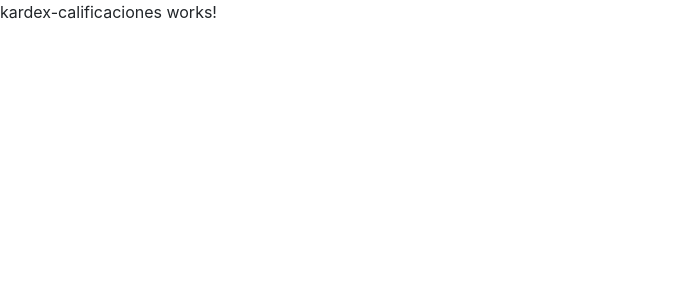
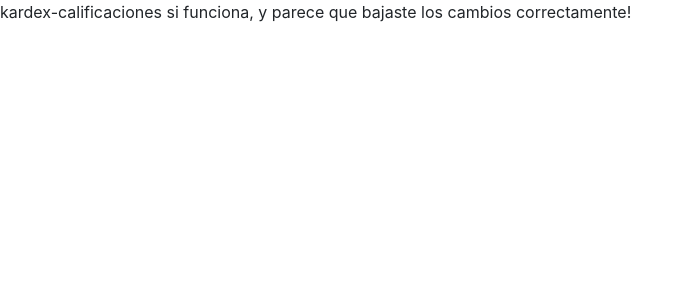
Before and after one commit to desarrollowebp/SIIT, an Angular app: page /kardexCalificaciones in a window 1280 px wide. Shown: the top 300 px of the page, without its empty margins (0-692 px from the left). Built offline with nearby package versions, Linux system fonts and the light colour scheme.

Commit message:
Commit inicial de kardex-calificaciones

```diff
--- a/src/app/kardex-calificaciones/kardex-calificaciones.component.html
+++ b/src/app/kardex-calificaciones/kardex-calificaciones.component.html
@@ -1,3 +1,3 @@
 <p>
-  kardex-calificaciones works!
+  kardex-calificaciones si funciona, y parece que bajaste los cambios correctamente!
 </p>
```
